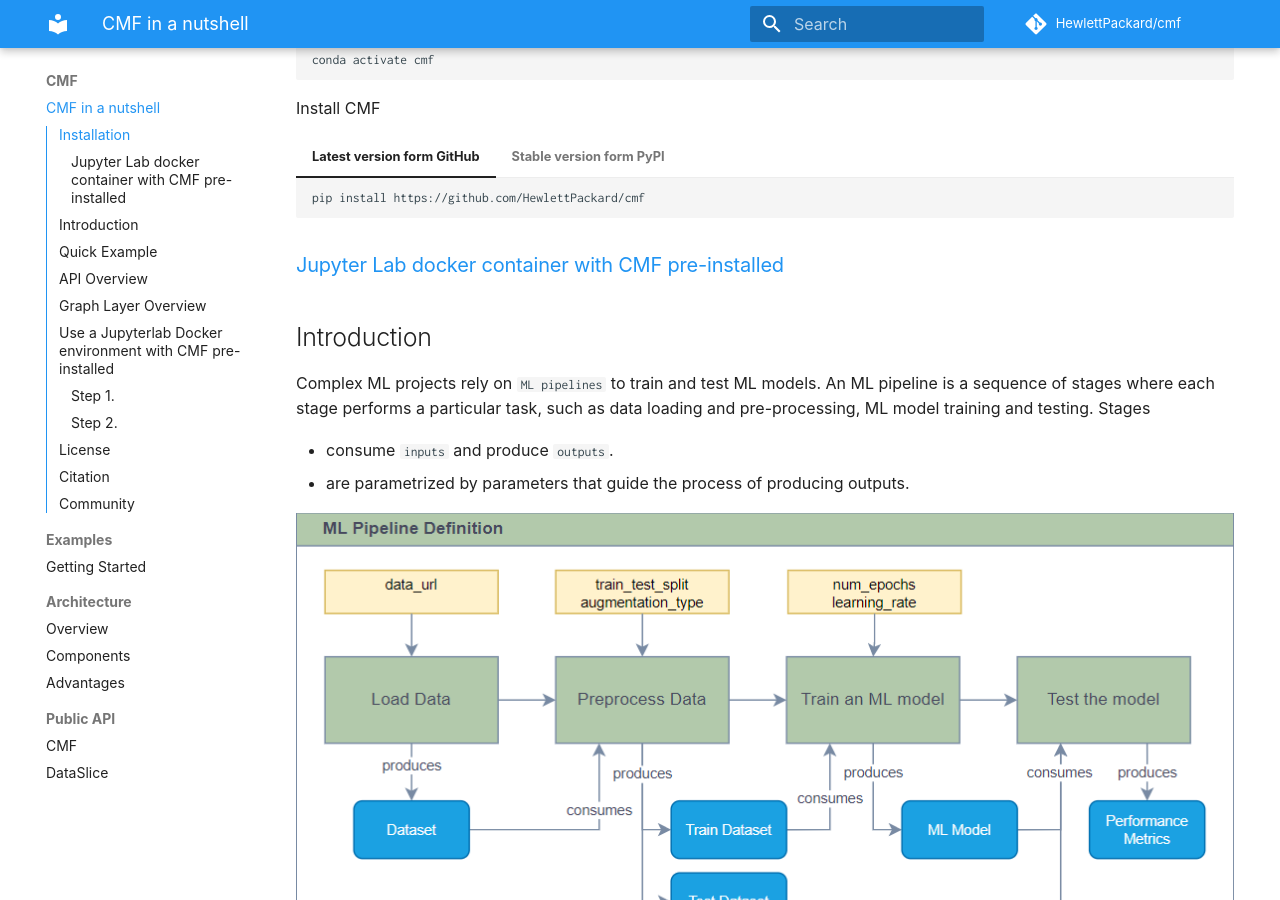
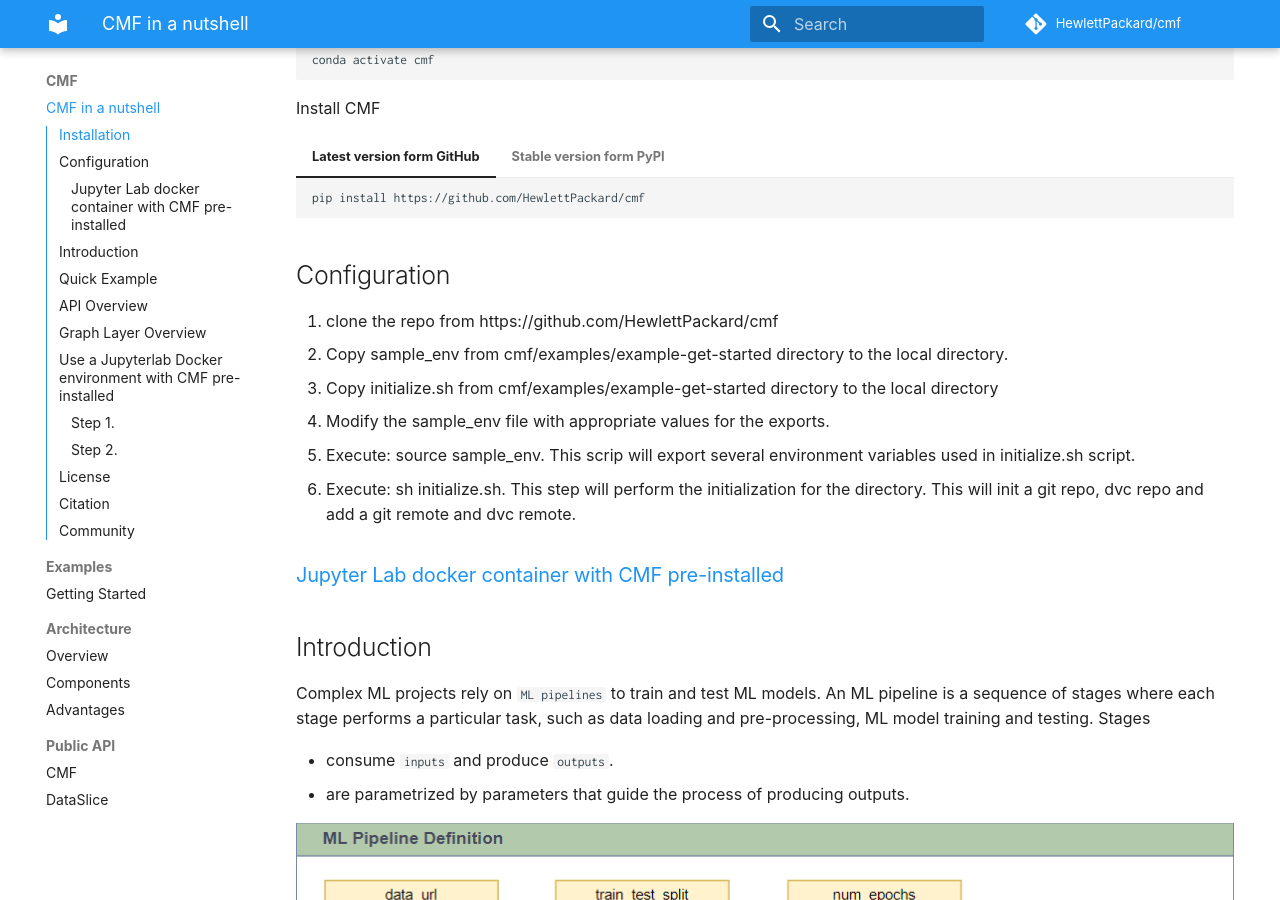
Before and after one commit to HewlettPackard/cmf, an MkDocs documentation site: the page built from docs/index.md, in a window 1280 px wide and 900 px high, scrolled down 409 px. Built offline with MkDocs 1.6.1 and Material for MkDocs 9.7.7, drawn with Linux system fonts in a browser that asks for light colours; some web fonts are replaced; comment, search, counter and statistics services are not loaded.

Commit message:
Updated with the configuration steps that were missing
Updated with the configuration steps that were missing

````diff
--- a/docs/index.md
+++ b/docs/index.md
@@ -31,6 +31,14 @@
     # Work in progress: not available yet.
     # pip install cmflib
     ```
+## Configuration
+1. clone the repo from https://github.com/HewlettPackard/cmf
+2. Copy sample_env from cmf/examples/example-get-started directory to the local directory.
+3. Copy initialize.sh from cmf/examples/example-get-started directory to the local directory
+4. Modify the sample_env file with appropriate values for the exports.
+5. Execute: source sample_env. This scrip will export several environment variables used in initialize.sh script.
+6. Execute: sh initialize.sh. This step will perform the initialization for the directory. This will init a git repo, dvc repo and add a git remote and dvc remote.
+
 ### [Jupyter Lab docker container with CMF pre-installed](#docker-section)
 ## Introduction
 Complex ML projects rely on `ML pipelines` to train and test ML models. An ML pipeline is a sequence of stages where
````
